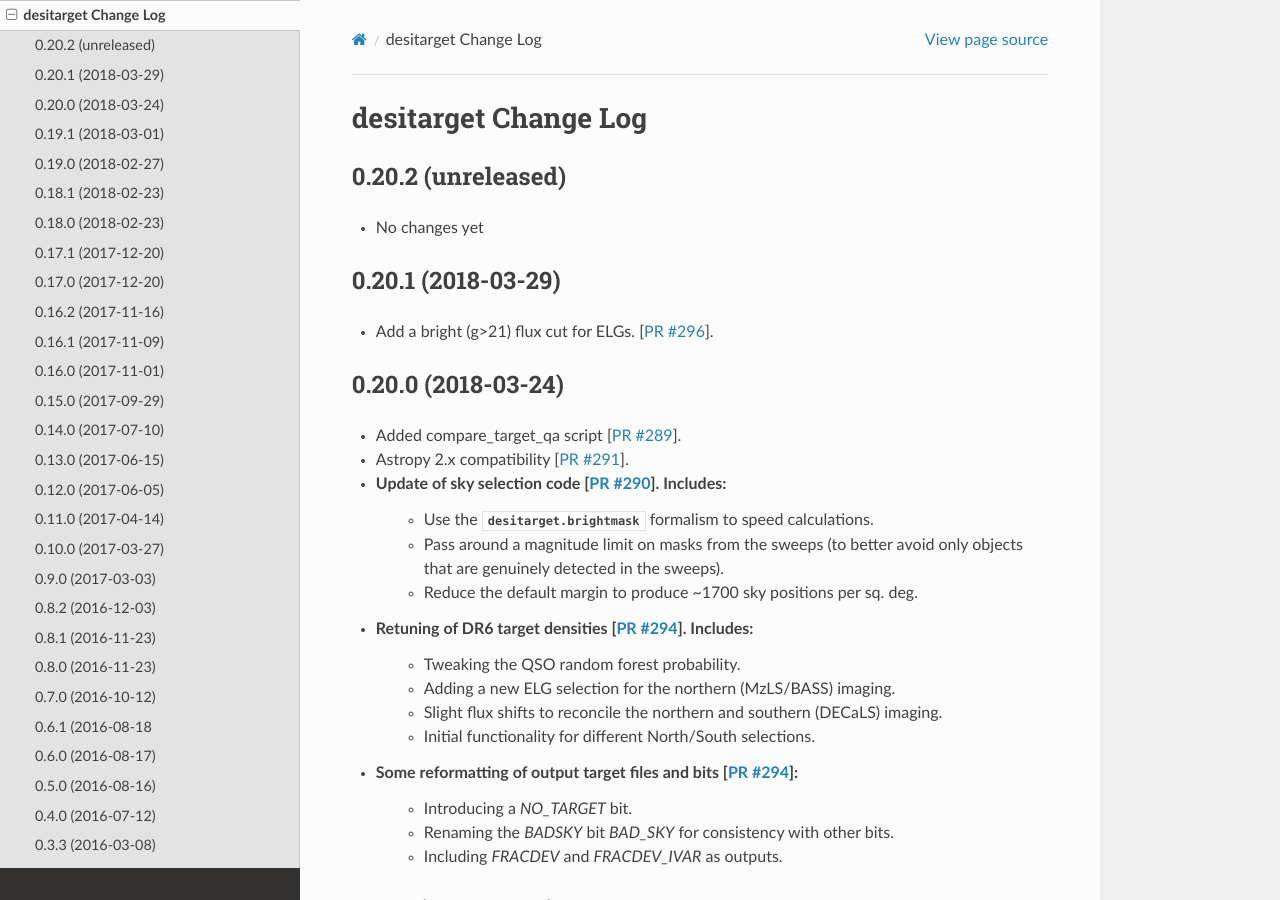
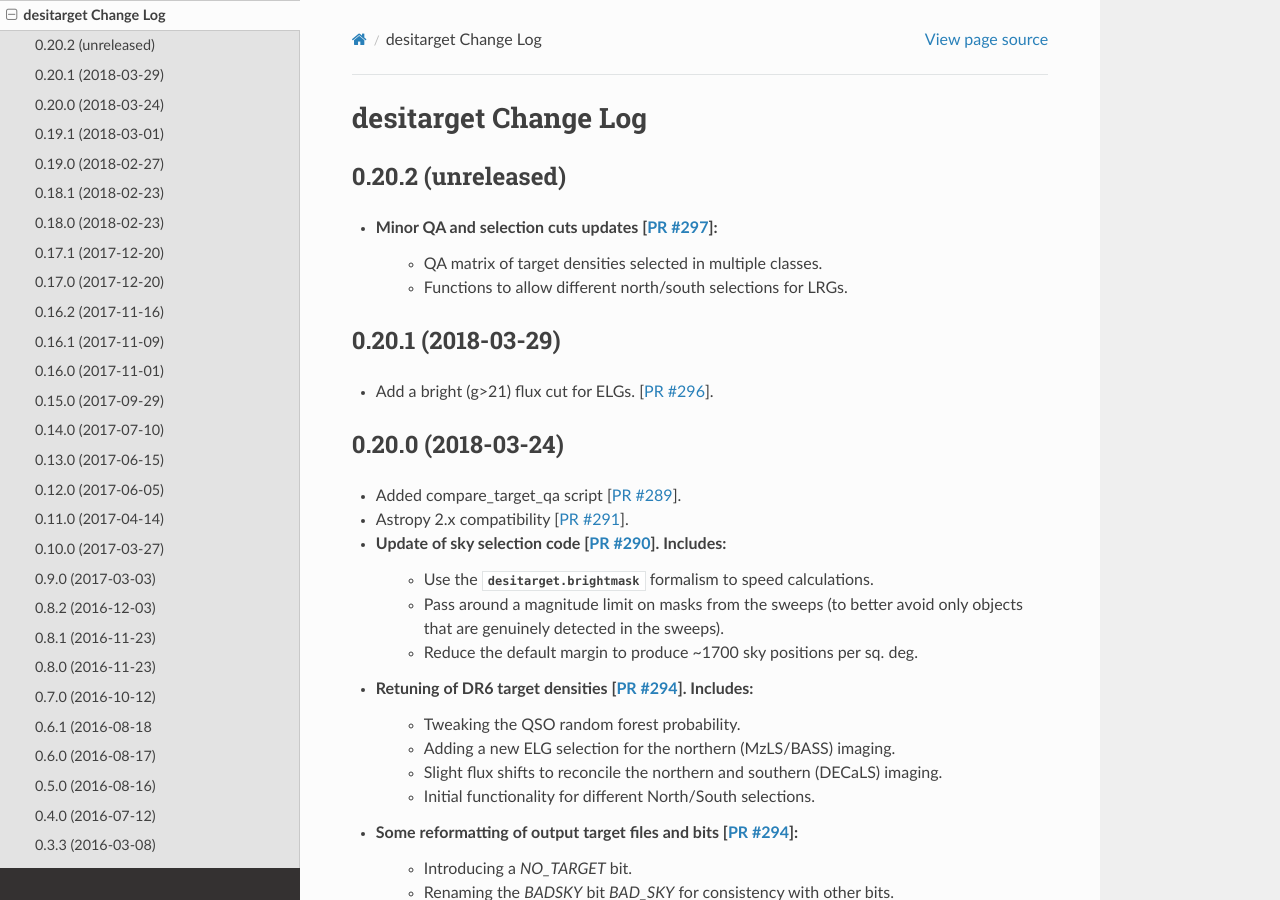
Before and after one commit to desihub/desitarget, a Sphinx documentation site: the page built from doc/changes.rst, in a window 1280 px wide and 900 px high. Built offline with Sphinx 7.4.7 and the Read the Docs theme 2.0.0, drawn with Linux system fonts in a browser that asks for light colours.

Commit message:
updating changes file [ci skip]

```diff
--- a/doc/changes.rst
+++ b/doc/changes.rst
@@ -5,7 +5,11 @@
 0.20.2 (unreleased)
 -------------------
 
-* No changes yet
+* Minor QA and selection cuts updates [`PR #297`_]:
+   * QA matrix of target densities selected in multiple classes.
+   * Functions to allow different north/south selections for LRGs.
+
+.. _`PR #297`: https://github.com/desihub/desitarget/pull/297
 
 0.20.1 (2018-03-29)
 -------------------
```
